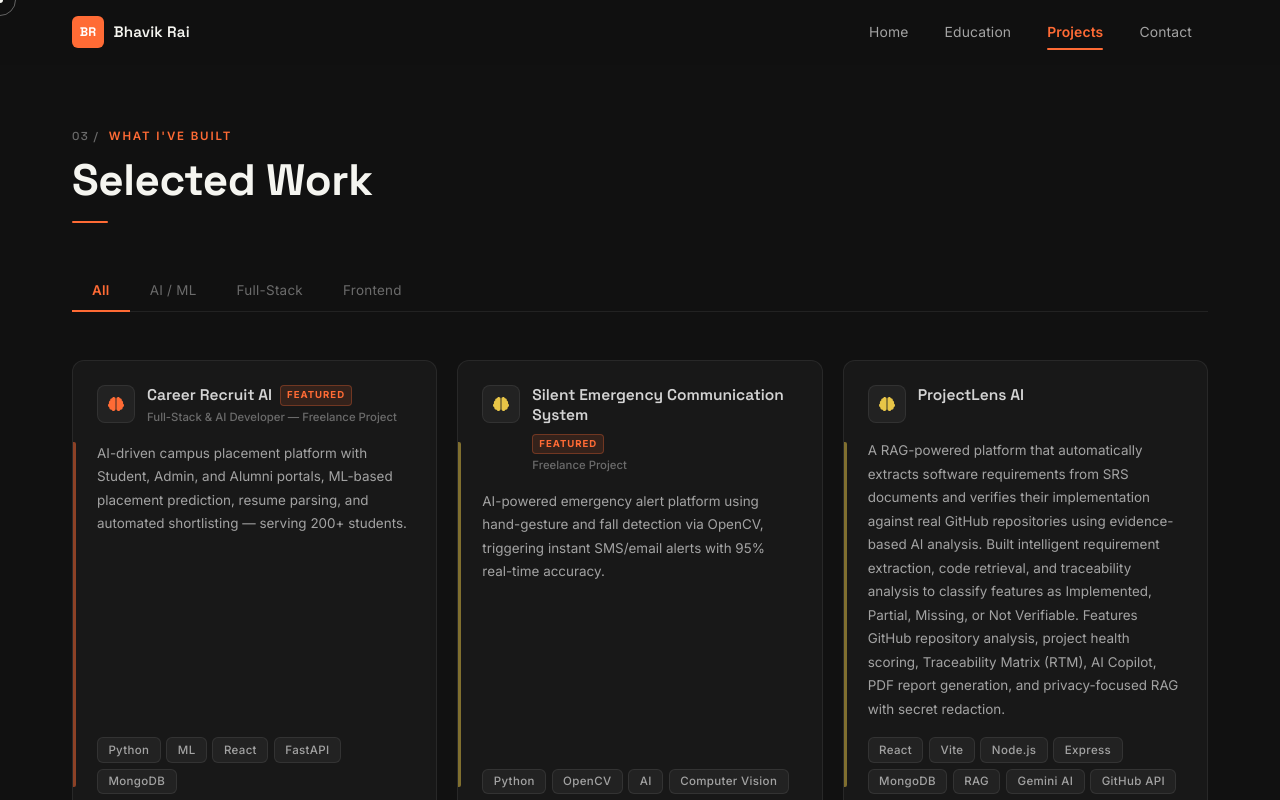
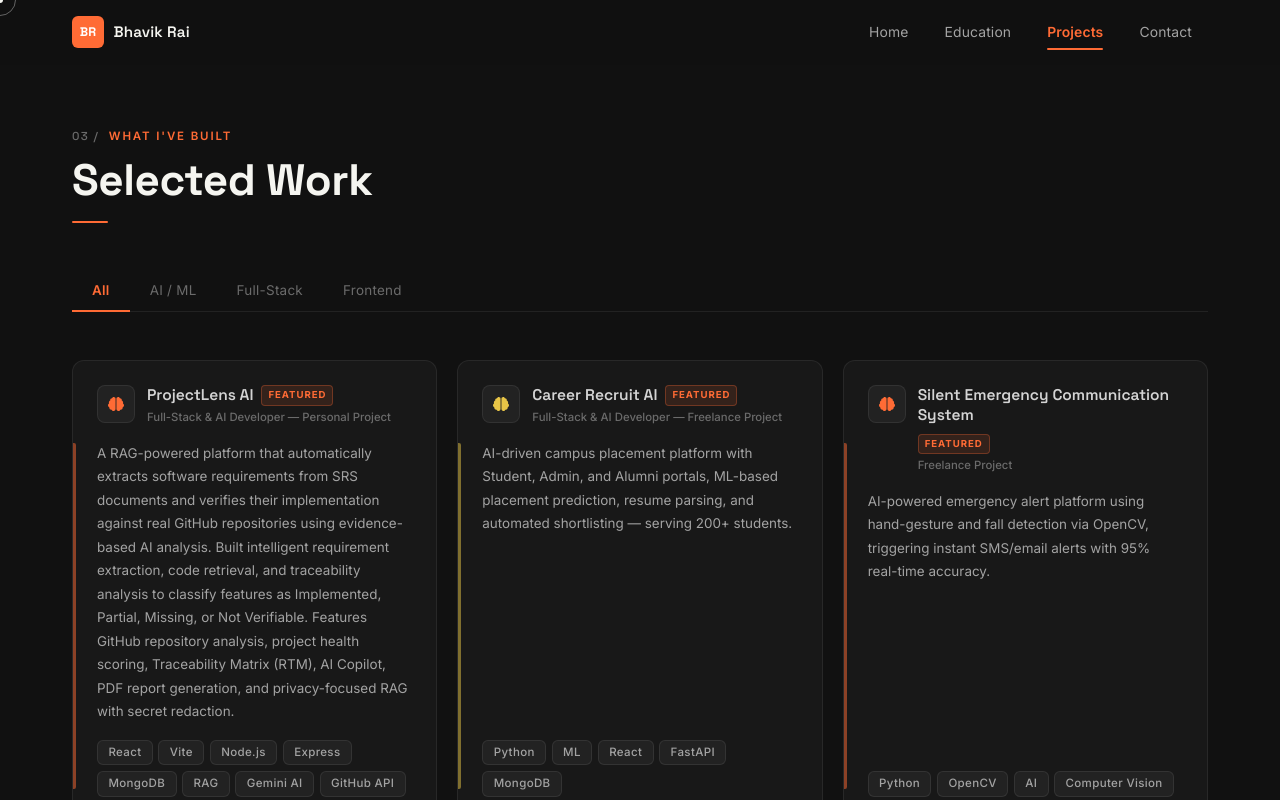
Before and after one commit to Bhavik9696/portfolio, a React (Vite) app: page /projects in a window 1280 px wide. Shown: the top 800 px of the page. Built offline with nearby package versions, Linux system fonts and the light colour scheme.

Commit message:
feat: move ProjectLens AI to freelance section as first entry

```diff
--- a/src/pages/Projects.jsx
+++ b/src/pages/Projects.jsx
@@ -5,6 +5,19 @@ import SectionHeading from "../components/SectionHeading";
 
 /* ─── Project Data (preserved exactly) ─── */
 const freelanceProjects = [
+  {
+    title: "ProjectLens AI",
+    subtitle: "Full-Stack & AI Developer — Personal Project",
+    description:
+      "A RAG-powered platform that automatically extracts software requirements from SRS documents and verifies their implementation against real GitHub repositories using evidence-based AI analysis. Built intelligent requirement extraction, code retrieval, and traceability analysis to classify features as Implemented, Partial, Missing, or Not Verifiable. Features GitHub repository analysis, project health scoring, Traceability Matrix (RTM), AI Copilot, PDF report generation, and privacy-focused RAG with secret redaction.",
+    liveLink: "https://project-lens-ai-kappa.vercel.app/",
+    codeLink: "https://github.com/Bhavik9696/ProjectLens.Ai.git",
+    tags: ["React", "Vite", "Node.js", "Express", "MongoDB", "RAG", "Gemini AI", "GitHub API"],
+    category: "ai",
+    featured: true,
+    icon: FaBrain,
+    accentColor: "#FF6B35",
+  },
   {
     title: "Career Recruit AI",
     subtitle: "Full-Stack & AI Developer — Freelance Project",
@@ -16,7 +29,7 @@ const freelanceProjects = [
     category: "ai",
     featured: true,
     icon: FaBrain,
-    accentColor: "#FF6B35",
+    accentColor: "#E8C547",
   },
   {
     title: "Silent Emergency Communication System",
@@ -29,22 +42,11 @@ const freelanceProjects = [
     category: "ai",
     featured: true,
     icon: FaBrain,
-    accentColor: "#E8C547",
+    accentColor: "#FF6B35",
   },
 ];
 
 const personalProjects = [
-  {
-    title: "ProjectLens AI",
-    description:
-      "A RAG-powered platform that automatically extracts software requirements from SRS documents and verifies their implementation against real GitHub repositories using evidence-based AI analysis. Built intelligent requirement extraction, code retrieval, and traceability analysis to classify features as Implemented, Partial, Missing, or Not Verifiable. Features GitHub repository analysis, project health scoring, Traceability Matrix (RTM), AI Copilot, PDF report generation, and privacy-focused RAG with secret redaction.",
-    liveLink: "https://project-lens-ai-kappa.vercel.app/",
-    codeLink: "https://github.com/Bhavik9696/ProjectLens.Ai.git",
-    tags: ["React", "Vite", "Node.js", "Express", "MongoDB", "RAG", "Gemini AI", "GitHub API"],
-    category: "ai",
-    icon: FaBrain,
-    accentColor: "#E8C547",
-  },
   {
     title: "ALLYVEX – AI Sales Intelligence Engine",
     description:
```
